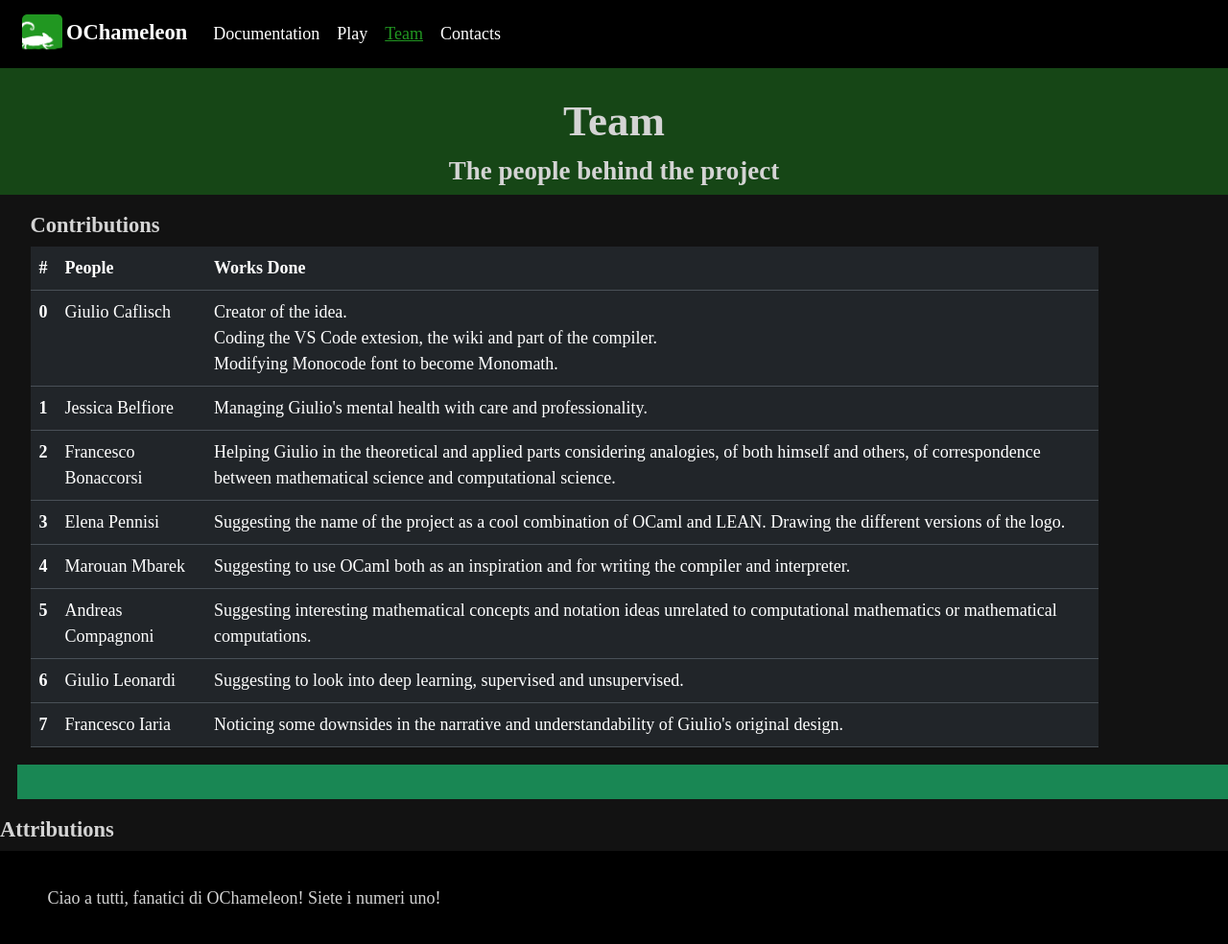
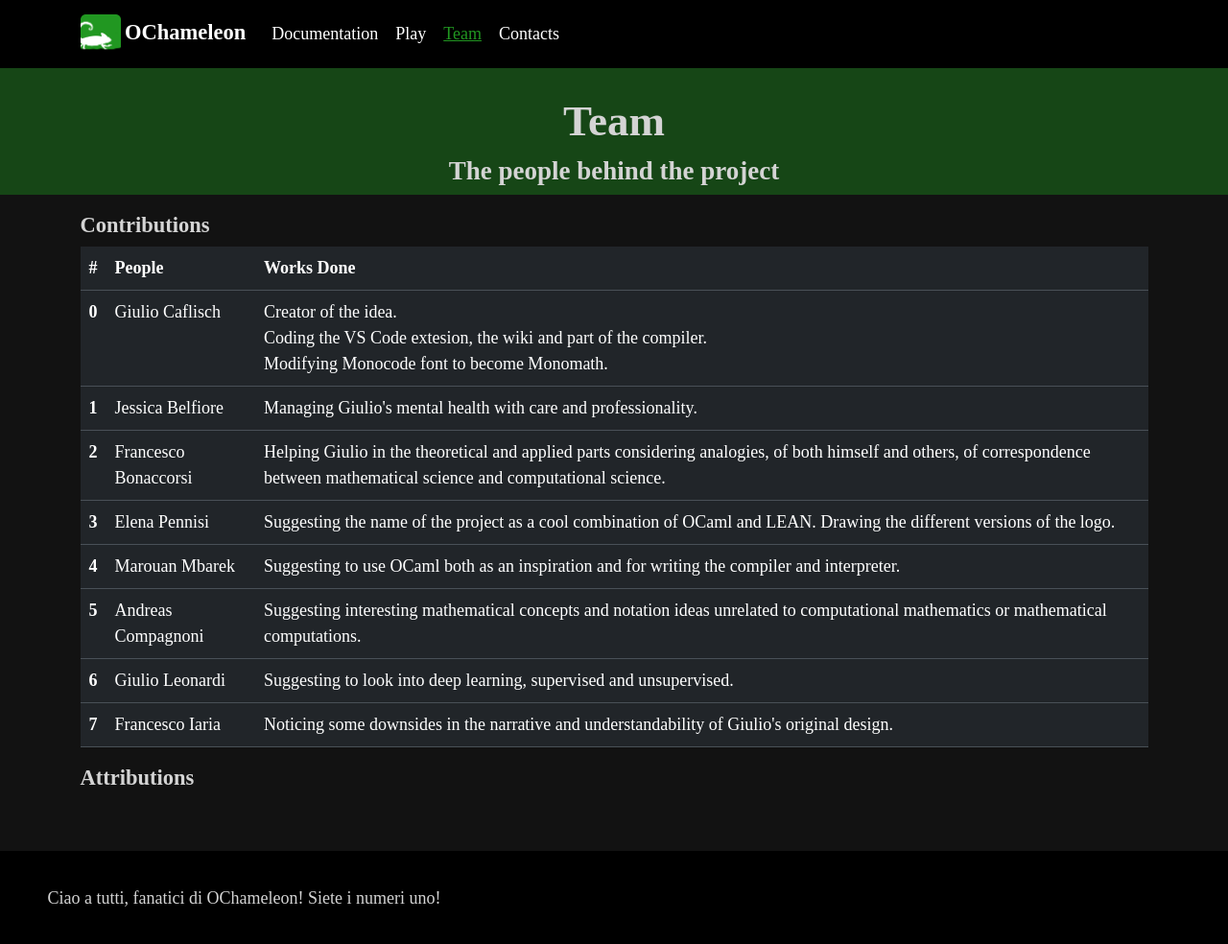
Before and after one commit to ochameleon/ochameleon.github.io, a Jekyll site: the page built from team.html, in a window 1280 px wide and 986 px high. Shown: the whole window at 96% size. Built offline with Jekyll 4.4.1, drawn with Linux system fonts in a browser that asks for light colours; some web fonts are replaced.

Commit message:
Changing m- to my-, so margin only in y direction. Making menu as container instead of container-fluid

```diff
--- a/_includes/menu.html
+++ b/_includes/menu.html
@@ -1,5 +1,5 @@
 <nav class="navbar navbar-expand-lg navbar-dark fixed-top p-2">
-    <div class="container-fluid">
+    <div class="container">
         <a href="{{ '/' | relative_url }}" class="navbar-brand fs-5">
             <img src="{{ '/files/logo/colour-icon-square-top.png' | relative_url }}" width="42" alt="Logo"><b>OChameleon</b>
         </a>
--- a/contacts.html
+++ b/contacts.html
@@ -4,6 +4,6 @@
 subtitle: Where you can find us
 ---
 
-<div class="container m-3">
+<div class="container my-3">
     Bli bli bli
 </div>
--- a/documentation.html
+++ b/documentation.html
@@ -4,6 +4,6 @@
 subtitle: Learn OChameleon
 ---
 
-<div class="container m-3">
+<div class="container my-3">
     Mah Mah
 </div>
--- a/index.html
+++ b/index.html
@@ -4,7 +4,7 @@
 subtitle: Welcome to OChameleon
 ---
 
-<div class="container m-3">
+<div class="container my-3">
 <pre>
 | :
 ↦ ⧴
--- a/play.html
+++ b/play.html
@@ -4,6 +4,6 @@
 subtitle: Try OChameleon yourself
 ---
 
-<div class="container m-3">
+<div class="container my-3">
     Boh Boh
 </div>
--- a/static/style.css
+++ b/static/style.css
@@ -152,3 +152,7 @@
 .editable:focus {
     box-shadow: 0 0 10px;
 }
+
+.bg-success {
+    background-color: var();
+}
--- a/team.html
+++ b/team.html
@@ -6,7 +6,7 @@
 
 <!-- <td colspan="2"></td> -->
 
-<div class="container m-3">
+<div class="container my-3">
     <h3>Contributions</h3>
         <table class="table">
             <thead>
@@ -81,7 +81,6 @@
             </tbody>
         </table>
 </div>
-<div class="container-fluid m-3 p-3 bg-success">
-</div>
+<div class="container my-3">
     <h3>Attributions</h3>
 </div>
```
